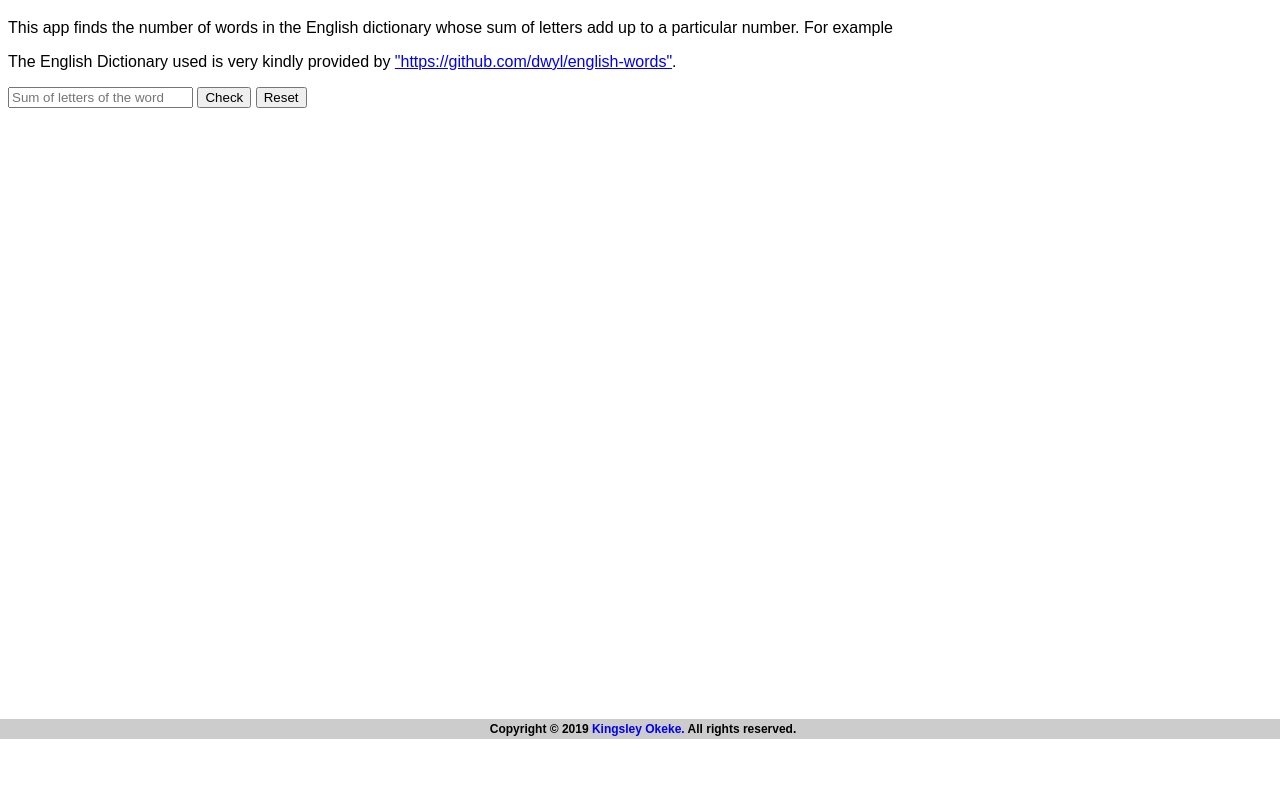
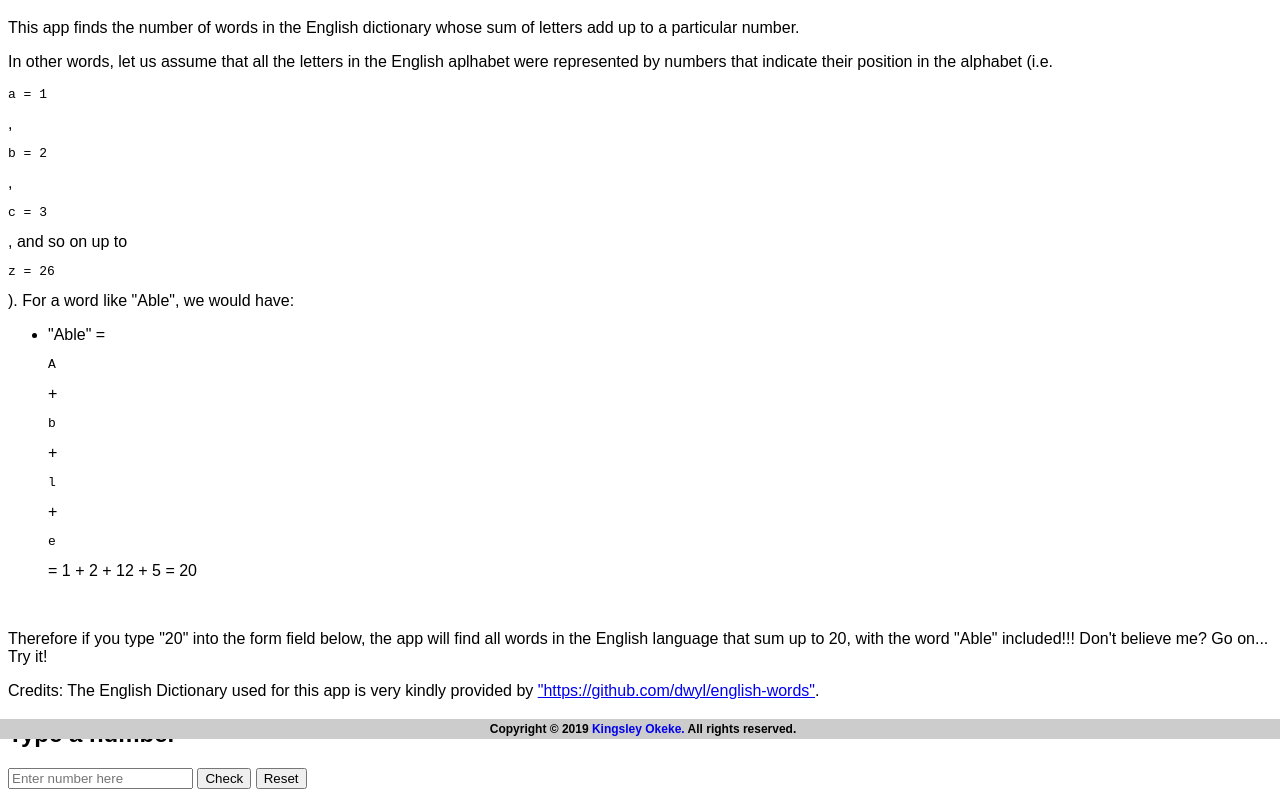
Before and after one commit to kingokeke/alphabet-sum, a plain HTML site: page index.html in a window 1280 px wide. Shown: the part 61-858 px from the top of the page. Before the commit the page ends 800 px from the top, so only its background shows below. Drawn offline with Linux system fonts and the light colour scheme.

Commit message:
Added a paragraph that explains what the app does

```diff
--- a/index.html
+++ b/index.html
@@ -13,14 +13,22 @@
       <div id="site-content">
         <header><h1>Sum of letters in a word</h1></header>
         <main>
-          <p>This app finds the number of words in the English dictionary whose sum of letters add up to a particular number. For example </p>
-          <p>
-            The English Dictionary used is very kindly provided by
+          <p>This app finds the number of words in the English dictionary whose sum of letters add up to a particular number.</p>
+          <p>In other words, let us assume that all the letters in the English aplhabet were represented by numbers that indicate their position in the alphabet (i.e. <pre>a = 1</pre>, <pre>b = 2</pre>, <pre>c = 3</pre>, and so on up to <pre>z = 26</pre> ). For a word like "Able", we would have:
+          <ul>
+            <li>"Able" = <pre>A</pre> + <pre>b</pre> + <pre>l</pre> + <pre>e</pre> = 1 + 2 + 12 + 5 = 20</li>
+          </ul></p>
+          <br>
+          <p>Therefore if you type "20" into the form field below, the app will find all words in the English language that sum up to 20, with the word "Able" included!!! Don't believe me? Go on... Try it!</p>
+
+          <p class="credits">
+            Credits: The English Dictionary used for this app is very kindly provided by
             <a href="https://github.com/dwyl/english-words/blob/master/words_dictionary.json" target="_blank">"https://github.com/dwyl/english-words"</a>.
           </p>
           <form action="">
+            <h2>Type a number</h2>
             <label for="sum-input"></label>
-            <input type="text" id="sum-input" placeholder="Sum of letters of the word">
+            <input type="text" id="sum-input" placeholder="Enter number here">
             <button id="check-button">Check</button>
             <button id="reset-button" type="reset">Reset</button>
           </form>
```
